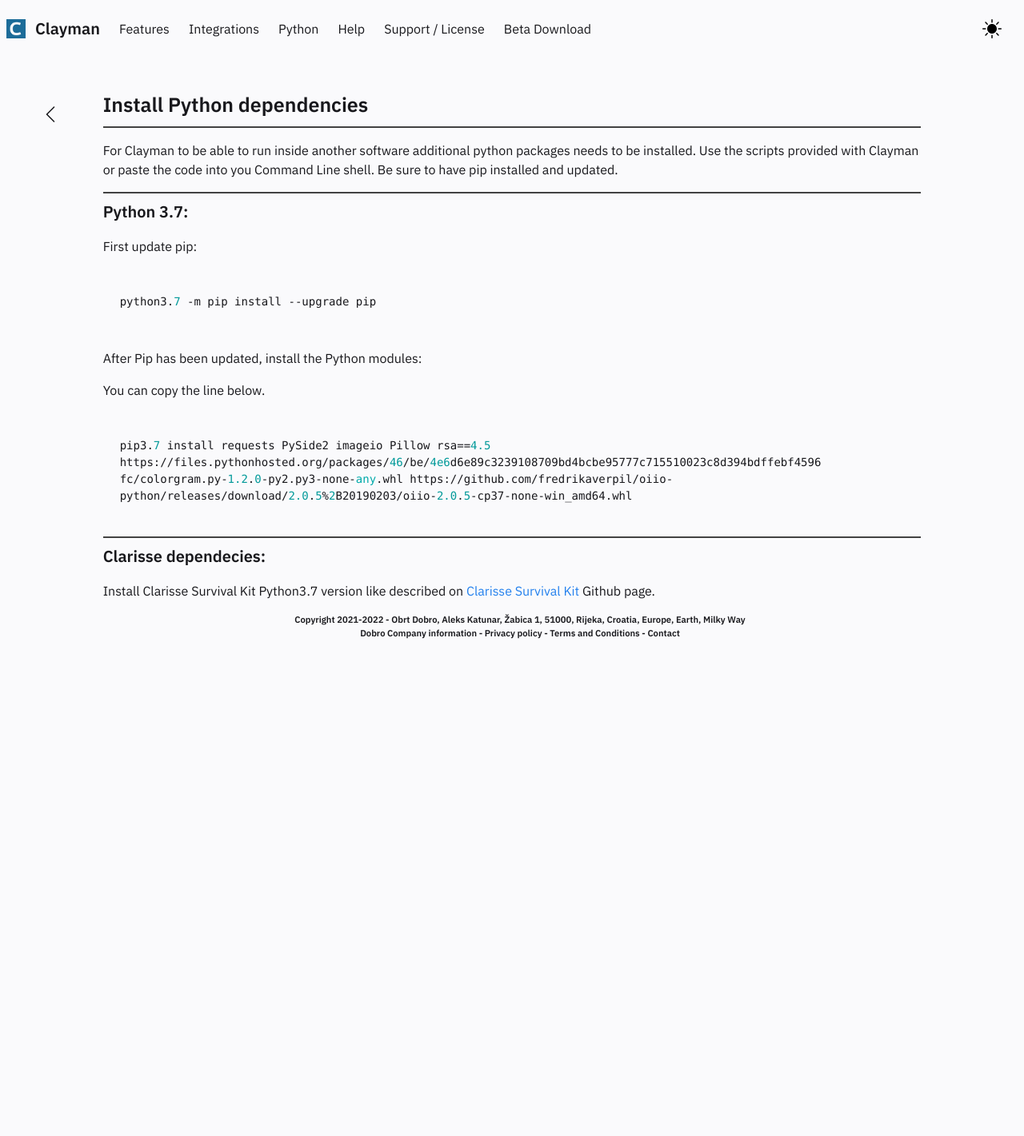
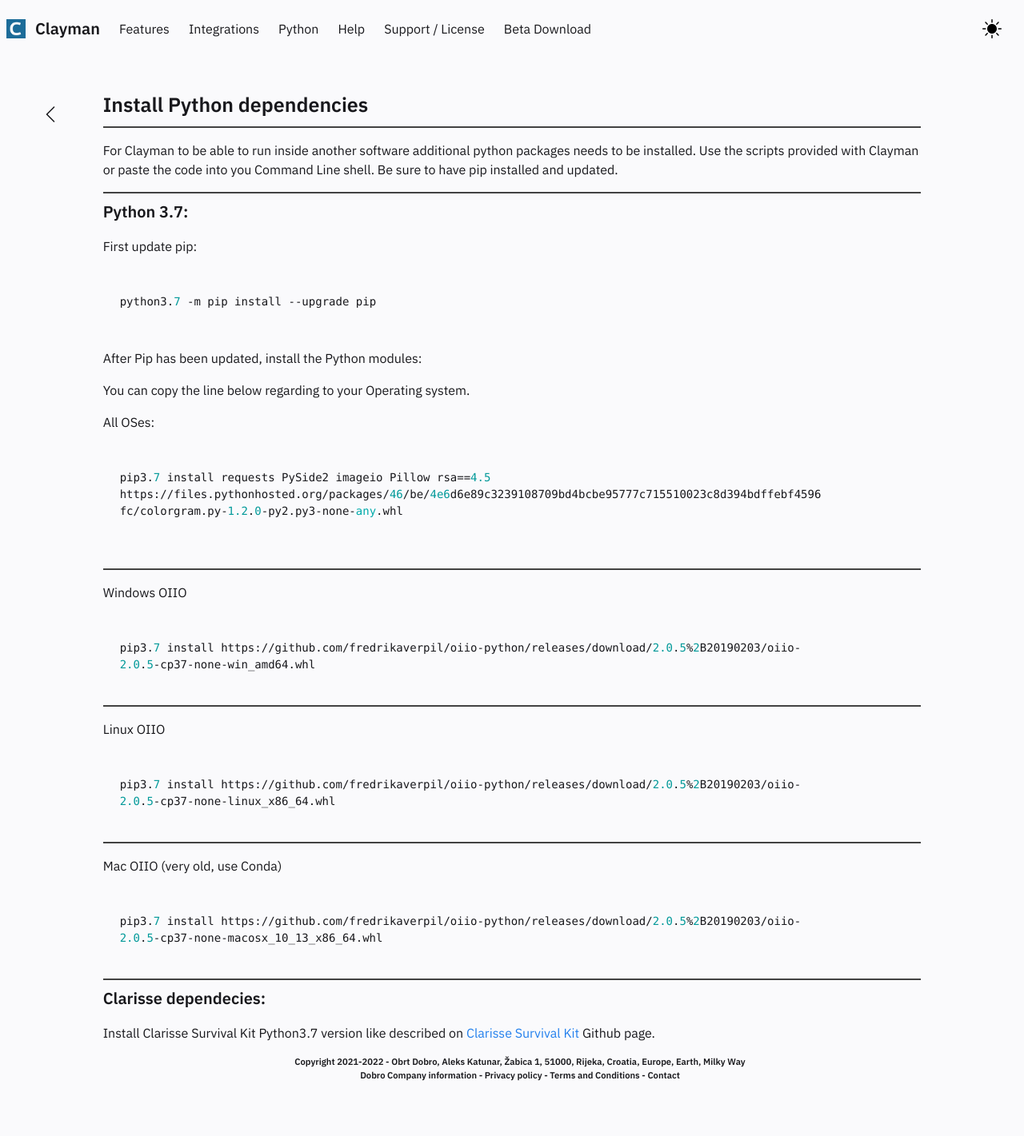
Before and after one commit to ddesmond/ClaymanWeb, a Jekyll site: the page built from _posts/2020-03-01-python.md, in a window 1280 px wide. Shown: the whole page at 80% size. Built offline with Jekyll 4.4.1, drawn with Linux system fonts in a browser that asks for light colours; before the commit the page ends 900 px from its top, so only the background shows below that.

Commit message:
patch06032022

````diff
--- a/_includes/Homepage.html
+++ b/_includes/Homepage.html
@@ -9,7 +9,7 @@
     <h2>Clayman Asset Manager</h2>
 
     <p>
-        <b>Clayman</b> is a <b>modern asset manager browser system</b> designed to help users keep assets <b>tidy</b> and <b>searchable</b>. It aims to be <b>fast</b> and <b>responsive</b> even with a high number of assets in the Library.
+        <b>Clayman</b> is a <b>modern asset manager</b> designed to help users keep assets <b>tidy</b> and <b>searchable</b>. It aims to be <b>fast</b> and <b>responsive</b> even with a high number of assets in the Library.
 
     </p>
     <p class="related-excerpt">Development status: Alpha > Beta <br>
--- a/_posts/2020-03-01-python.md
+++ b/_posts/2020-03-01-python.md
@@ -20,11 +20,41 @@
 
 After Pip has been updated, install the Python modules:
 
-You can copy the line below.
+You can copy the line below regarding to your Operating system.
 
+
+All OSes:
 ```python
-pip3.7 install requests PySide2 imageio Pillow rsa==4.5 https://files.pythonhosted.org/packages/46/be/4e6d6e89c3239108709bd4bcbe95777c715510023c8d394bdffebf4596fc/colorgram.py-1.2.0-py2.py3-none-any.whl https://github.com/fredrikaverpil/oiio-python/releases/download/2.0.5%2B20190203/oiio-2.0.5-cp37-none-win_amd64.whl
+pip3.7 install requests PySide2 imageio Pillow rsa==4.5 https://files.pythonhosted.org/packages/46/be/4e6d6e89c3239108709bd4bcbe95777c715510023c8d394bdffebf4596fc/colorgram.py-1.2.0-py2.py3-none-any.whl
+
 ```
+
+<hr style="background-color:#424242;">
+
+
+Windows OIIO
+```python
+pip3.7 install https://github.com/fredrikaverpil/oiio-python/releases/download/2.0.5%2B20190203/oiio-2.0.5-cp37-none-win_amd64.whl
+```
+
+<hr style="background-color:#424242;">
+
+
+Linux OIIO
+```python
+pip3.7 install https://github.com/fredrikaverpil/oiio-python/releases/download/2.0.5%2B20190203/oiio-2.0.5-cp37-none-linux_x86_64.whl
+```
+
+<hr style="background-color:#424242;">
+
+
+
+Mac OIIO (very old, use Conda)
+```python
+pip3.7 install https://github.com/fredrikaverpil/oiio-python/releases/download/2.0.5%2B20190203/oiio-2.0.5-cp37-none-macosx_10_13_x86_64.whl
+```
+
+
 
 <hr style="background-color:#424242;">
 #### Clarisse dependecies:
````
